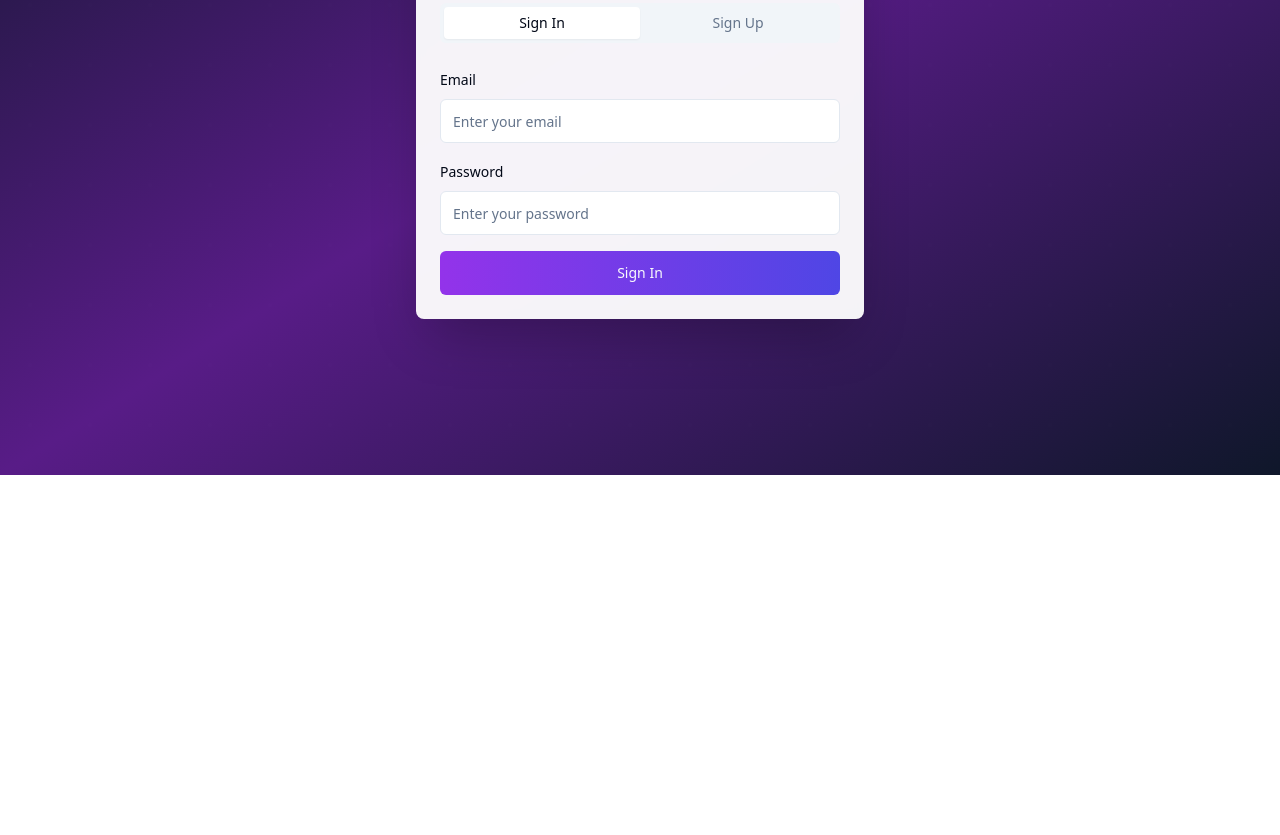
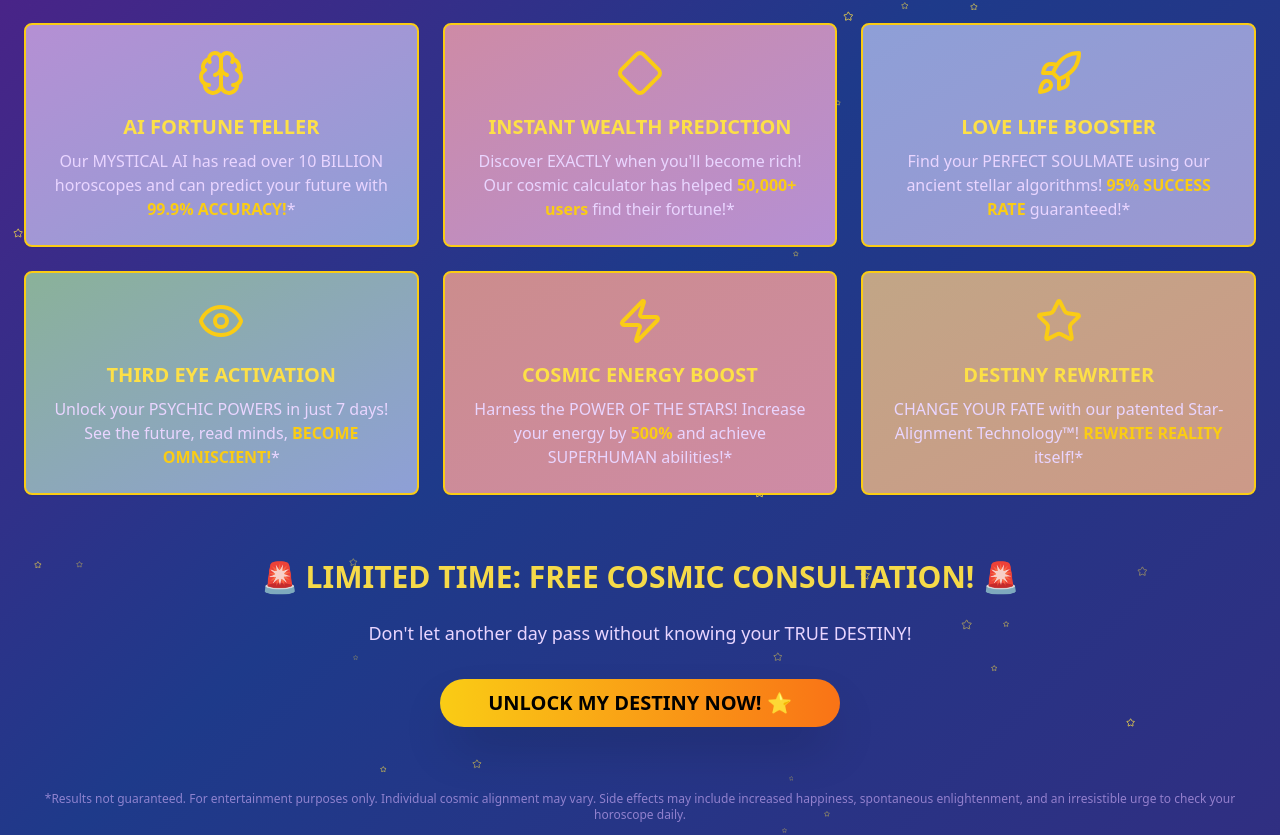
Before and after one commit to CoastalOrg/astrology-now, a React (Vite) app: page / in a window 1280 px wide. Shown: the part 325-1160 px from the top of the page. Before the commit the page ends 800 px from the top, so only its background shows below. Built offline with nearby package versions, Linux system fonts and the light colour scheme.

Commit message:
Feat: Exaggerate hero section capabilities
Exaggerate the capabilities of the application in the hero section, using a snake-oil salesman tone.

```diff
--- a/src/pages/Index.tsx
+++ b/src/pages/Index.tsx
@@ -3,6 +3,141 @@ import React from 'react';
 import { AuthProvider, useAuth } from '@/components/auth/AuthProvider';
 import AuthPage from '@/components/auth/AuthPage';
 import Dashboard from '@/components/dashboard/Dashboard';
+import { Button } from '@/components/ui/button';
+import { Card, CardContent } from '@/components/ui/card';
+import { Star, Zap, Brain, Diamond, Rocket, Eye } from 'lucide-react';
+
+const HeroSection = () => {
+  return (
+    <div className="min-h-screen bg-gradient-to-br from-purple-900 via-blue-900 to-indigo-900 text-white relative overflow-hidden">
+      {/* Animated background stars */}
+      <div className="absolute inset-0">
+        {[...Array(50)].map((_, i) => (
+          <div
+            key={i}
+            className="absolute animate-pulse"
+            style={{
+              left: `${Math.random() * 100}%`,
+              top: `${Math.random() * 100}%`,
+              animationDelay: `${Math.random() * 3}s`,
+            }}
+          >
+            <Star size={Math.random() * 8 + 4} className="text-yellow-300" />
+          </div>
+        ))}
+      </div>
+
+      <div className="relative z-10 container mx-auto px-6 py-20">
+        {/* Main Hero Content */}
+        <div className="text-center mb-16">
+          <h1 className="text-6xl md:text-8xl font-bold mb-6 bg-gradient-to-r from-yellow-400 via-pink-500 to-purple-500 bg-clip-text text-transparent animate-pulse">
+            ASTROLOGY NOW!
+          </h1>
+          <p className="text-2xl md:text-3xl mb-4 font-semibold text-yellow-300">
+            🌟 UNLOCK THE SECRETS OF THE UNIVERSE! 🌟
+          </p>
+          <p className="text-xl md:text-2xl mb-8 text-purple-200">
+            The REVOLUTIONARY cosmic app that GUARANTEES to transform your destiny!
+          </p>
+        </div>
+
+        {/* Exaggerated Claims Grid */}
+        <div className="grid md:grid-cols-2 lg:grid-cols-3 gap-6 mb-16">
+          <Card className="bg-gradient-to-br from-purple-800/50 to-blue-800/50 border-yellow-400 border-2">
+            <CardContent className="p-6 text-center">
+              <Brain className="mx-auto mb-4 text-yellow-400" size={48} />
+              <h3 className="text-xl font-bold mb-2 text-yellow-300">AI FORTUNE TELLER</h3>
+              <p className="text-purple-200">
+                Our MYSTICAL AI has read over 10 BILLION horoscopes and can predict your future with
+                <span className="text-yellow-400 font-bold"> 99.9% ACCURACY!</span>*
+              </p>
+            </CardContent>
+          </Card>
+
+          <Card className="bg-gradient-to-br from-pink-800/50 to-purple-800/50 border-yellow-400 border-2">
+            <CardContent className="p-6 text-center">
+              <Diamond className="mx-auto mb-4 text-yellow-400" size={48} />
+              <h3 className="text-xl font-bold mb-2 text-yellow-300">INSTANT WEALTH PREDICTION</h3>
+              <p className="text-purple-200">
+                Discover EXACTLY when you'll become rich! Our cosmic calculator has helped
+                <span className="text-yellow-400 font-bold"> 50,000+ users</span> find their fortune!*
+              </p>
+            </CardContent>
+          </Card>
+
+          <Card className="bg-gradient-to-br from-blue-800/50 to-indigo-800/50 border-yellow-400 border-2">
+            <CardContent className="p-6 text-center">
+              <Rocket className="mx-auto mb-4 text-yellow-400" size={48} />
+              <h3 className="text-xl font-bold mb-2 text-yellow-300">LOVE LIFE BOOSTER</h3>
+              <p className="text-purple-200">
+                Find your PERFECT SOULMATE using our ancient stellar algorithms!
+                <span className="text-yellow-400 font-bold"> 95% SUCCESS RATE</span> guaranteed!*
+              </p>
+            </CardContent>
+          </Card>
+
+          <Card className="bg-gradient-to-br from-green-800/50 to-blue-800/50 border-yellow-400 border-2">
+            <CardContent className="p-6 text-center">
+              <Eye className="mx-auto mb-4 text-yellow-400" size={48} />
+              <h3 className="text-xl font-bold mb-2 text-yellow-300">THIRD EYE ACTIVATION</h3>
+              <p className="text-purple-200">
+                Unlock your PSYCHIC POWERS in just 7 days! See the future, read minds,
+                <span className="text-yellow-400 font-bold"> BECOME OMNISCIENT!</span>*
+              </p>
+            </CardContent>
+          </Card>
+
+          <Card className="bg-gradient-to-br from-red-800/50 to-pink-800/50 border-yellow-400 border-2">
+            <CardContent className="p-6 text-center">
+              <Zap className="mx-auto mb-4 text-yellow-400" size={48} />
+              <h3 className="text-xl font-bold mb-2 text-yellow-300">COSMIC ENERGY BOOST</h3>
+              <p className="text-purple-200">
+                Harness the POWER OF THE STARS! Increase your energy by
+                <span className="text-yellow-400 font-bold"> 500%</span> and achieve SUPERHUMAN abilities!*
+              </p>
+            </CardContent>
+          </Card>
+
+          <Card className="bg-gradient-to-br from-yellow-800/50 to-orange-800/50 border-yellow-400 border-2">
+            <CardContent className="p-6 text-center">
+              <Star className="mx-auto mb-4 text-yellow-400" size={48} />
+              <h3 className="text-xl font-bold mb-2 text-yellow-300">DESTINY REWRITER</h3>
+              <p className="text-purple-200">
+                CHANGE YOUR FATE with our patented Star-Alignment Technology™!
+                <span className="text-yellow-400 font-bold"> REWRITE REALITY</span> itself!*
+              </p>
+            </CardContent>
+          </Card>
+        </div>
+
+        {/* Call to Action */}
+        <div className="text-center">
+          <p className="text-2xl md:text-3xl font-bold text-yellow-300 mb-6 animate-pulse">
+            🚨 LIMITED TIME: FREE COSMIC CONSULTATION! 🚨
+          </p>
+          <p className="text-lg mb-8 text-purple-200">
+            Don't let another day pass without knowing your TRUE DESTINY!
+          </p>
+          <Button
+            size="lg"
+            className="bg-gradient-to-r from-yellow-400 to-orange-500 hover:from-yellow-500 hover:to-orange-600 text-black font-bold text-xl px-12 py-6 rounded-full shadow-2xl transform hover:scale-105 transition-all duration-300"
+          >
+            UNLOCK MY DESTINY NOW! ⭐
+          </Button>
+        </div>
+
+        {/* Disclaimer */}
+        <div className="mt-16 text-center">
+          <p className="text-xs text-purple-300 opacity-60">
+            *Results not guaranteed. For entertainment purposes only.
+            Individual cosmic alignment may vary. Side effects may include increased happiness,
+            spontaneous enlightenment, and an irresistible urge to check your horoscope daily.
+          </p>
+        </div>
+      </div>
+    </div>
+  );
+};
 
 const AppContent = () => {
   const { user, loading } = useAuth();
@@ -18,7 +153,17 @@ const AppContent = () => {
     );
   }
 
-  return user ? <Dashboard /> : <AuthPage />;
+  // Show Hero section if user is not authenticated
+  if (!user) {
+    return (
+      <>
+        <HeroSection />
+        <AuthPage />
+      </>
+    );
+  }
+
+  return <Dashboard />;
 };
 
 const Index = () => {
```
